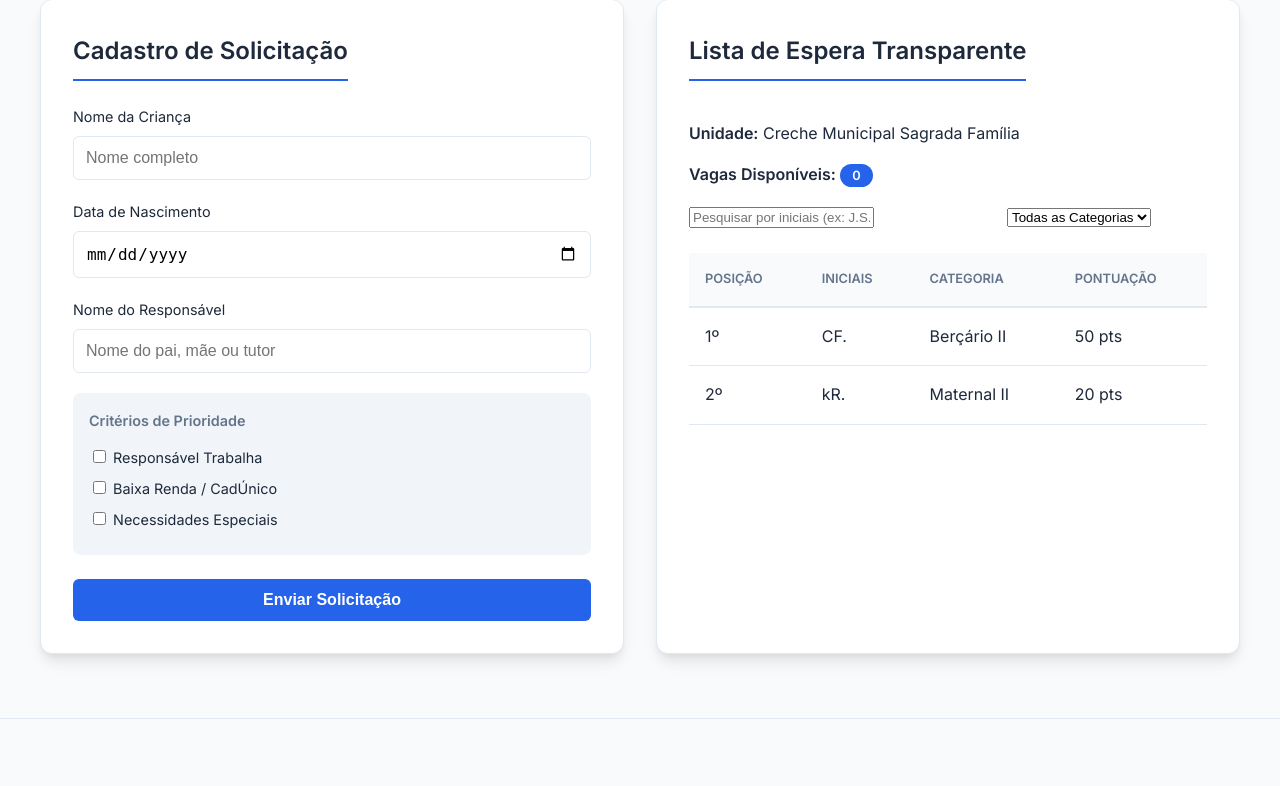
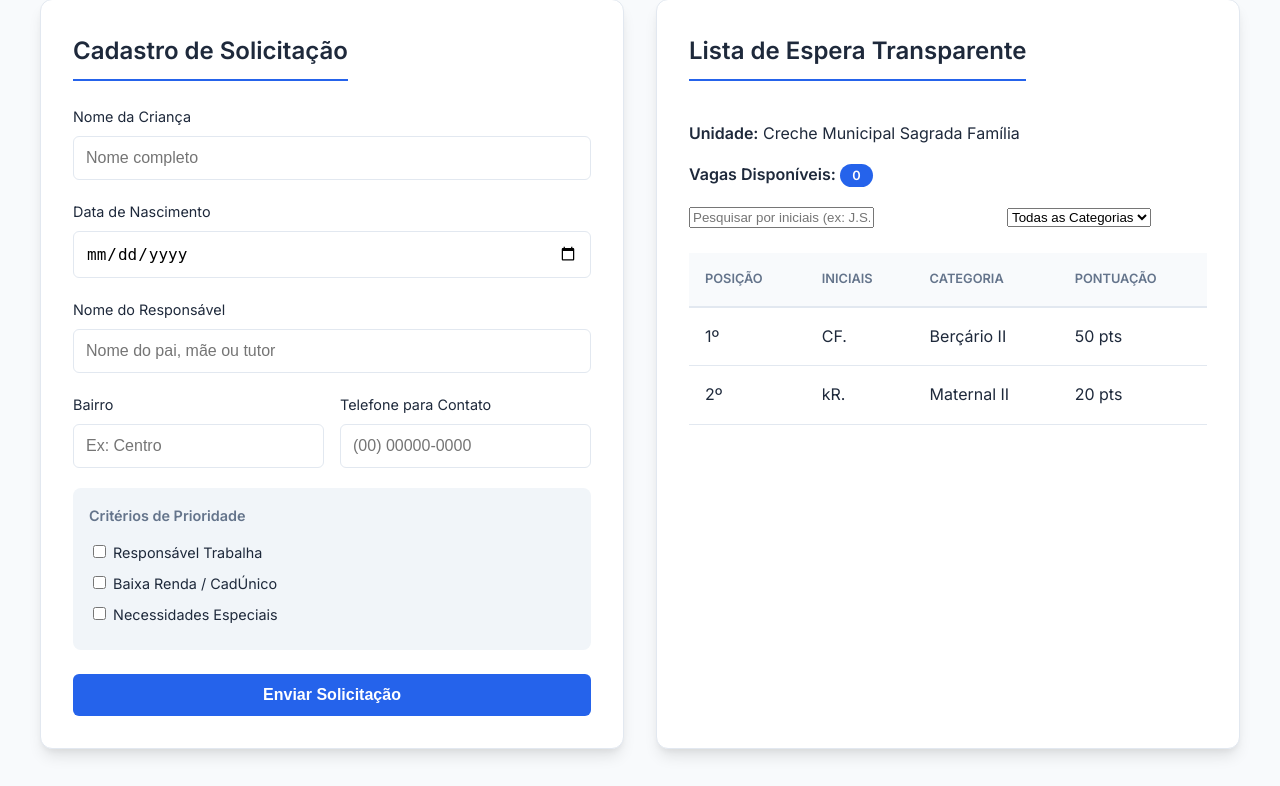
Before and after one commit to Mgrpoisom/projeto_integrador, a Flask app: page / in a window 1280 px wide. Shown: the part 130-916 px from the top of the page. Run offline with Flask 3, Linux system fonts and the light colour scheme; data comes from the database, SQL or seed files in the repository.

Commit message:
Feature: Added Bairro and Telefone to child profiles with new geographic chart

```diff
--- a/app.py
+++ b/app.py
@@ -48,6 +48,8 @@ def cadastrar():
             nome=data['nome'],
             data_nascimento=data_nasc,
             responsavel=data['responsavel'],
+            bairro=data.get('bairro'),
+            telefone=data.get('telefone'),
             categoria=categoria,
             pontuacao=pontuacao,
             status='aguardando'
@@ -115,8 +117,9 @@ def admin_criancas():
         "nome": c.nome,
         "responsavel": c.responsavel,
         "categoria": c.categoria,
-        "pontuacao": c.pontuacao,
         "status": c.status,
+        "bairro": c.bairro,
+        "telefone": c.telefone,
         "data_cadastro": c.data_cadastro.strftime('%d/%m/%Y %H:%M')
     } for c in criancas])
 
@@ -186,11 +189,17 @@ def dashboard_stats():
         .group_by(Crianca.status).all()
     dist_status = {s: count for s, count in status_counts}
 
-    # 3. Perfil de Vulnerabilidade
+    # 3. Distribuição por Bairro (Novo Insight)
+    bairros_query = db.session.query(Crianca.bairro, db.func.count(Crianca.id))\
+        .filter(Crianca.bairro.isnot(None))\
+        .group_by(Crianca.bairro).all()
+    dist_bairro = {b: count for b, count in bairros_query}
+
+    # 4. Perfil de Vulnerabilidade
     com_vulnerabilidade = Crianca.query.filter(Crianca.pontuacao > 0).count()
     sem_vulnerabilidade = Crianca.query.filter(Crianca.pontuacao == 0).count()
 
-    # 4. KPIs
+    # 5. KPIs
     unidade = Unidade.query.first()
     matriculas = Matricula.query.count()
     tempo_medio = "45 dias" if matriculas > 0 else "N/A"
@@ -198,6 +207,7 @@ def dashboard_stats():
     return jsonify({
         "breakdown_categoria": breakdown_data,
         "labels": labels_base,
+        "dist_bairro": dist_bairro,
         "perfil_vulnerabilidade": {
             "Com Prioridade": com_vulnerabilidade,
             "Sem Prioridade": sem_vulnerabilidade
--- a/models.py
+++ b/models.py
@@ -16,6 +16,8 @@ class Crianca(db.Model):
     nome = db.Column(db.String(100), nullable=False)
     data_nascimento = db.Column(db.Date, nullable=False)
     responsavel = db.Column(db.String(100), nullable=False)
+    bairro = db.Column(db.String(100))
+    telefone = db.Column(db.String(20))
     categoria = db.Column(db.String(20)) # B1, B2, M1, M2
     pontuacao = db.Column(db.Integer, default=0)
     status = db.Column(db.String(20), default='aguardando') # aguardando, matriculada
--- a/templates/index.html
+++ b/templates/index.html
@@ -34,7 +34,17 @@
                     </div>
                     <div class="form-group">
                         <label for="responsavel">Nome do Responsável</label>
-                        <input type="text" id="responsavel" required placeholder="Nome do pai, mãe ou tutor">
+                        <input type="text" id="responsavel" name="responsavel" required placeholder="Nome do pai, mãe ou tutor">
+                    </div>
+                    <div style="display: grid; grid-template-columns: 1fr 1fr; gap: 1rem;">
+                        <div class="form-group">
+                            <label for="bairro">Bairro</label>
+                            <input type="text" id="bairro" name="bairro" placeholder="Ex: Centro" required>
+                        </div>
+                        <div class="form-group">
+                            <label for="telefone">Telefone para Contato</label>
+                            <input type="tel" id="telefone" name="telefone" placeholder="(00) 00000-0000" required>
+                        </div>
                     </div>
                     <div class="vulnerabilidade-group">
                         <h3>Critérios de Prioridade</h3>
@@ -89,6 +99,8 @@
                 nome: document.getElementById('nome').value,
                 data_nascimento: document.getElementById('data_nascimento').value,
                 responsavel: document.getElementById('responsavel').value,
+                bairro: document.getElementById('bairro').value,
+                telefone: document.getElementById('telefone').value,
                 vulnerabilidade: {
                     mae_trabalha: document.getElementById('mae_trabalha').checked,
                     baixa_renda: document.getElementById('baixa_renda').checked,
```
Also changed, not shown: templates/admin.html (+5 -3 lines), templates/dashboard.html (+27 -0 lines).
